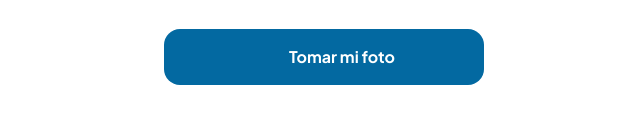
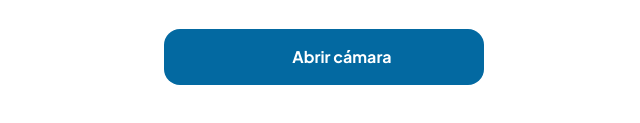
Before and after one commit to marcelo-earth/artefisual-remotion, an Astro site: page /remotion/polaroid-photo in a window 1280 px wide. Shown: the part 199-322 px from the top of the page, 316-956 px from the left. Built offline with nearby package versions, Linux system fonts and the light colour scheme; Astro itself is replaced by a stand-in of ours; some icons are missing; what tailwindcss-fluid-type would draw is missing.

Commit message:
pages: Revert polaroid-photo camera button label

```diff
--- a/src/pages/remotion/polaroid-photo.astro
+++ b/src/pages/remotion/polaroid-photo.astro
@@ -153,7 +153,7 @@ const title = "Mi polaroid | Artefisual";
             class="w-full max-w-xs py-4 rounded-2xl bg-primary text-white font-bold text-lg hover:opacity-90 focus-visible:ring-2 focus-visible:ring-primary focus-visible:outline-none transition inline-flex items-center justify-center gap-3"
           >
             <Icon name="tabler:camera" class="size-6" aria-hidden="true" />
-            Tomar mi foto
+            Abrir cámara
           </button>
           <p id="camera-error" class="hidden text-red-400 text-base text-center" role="alert"></p>
         </div>
```
